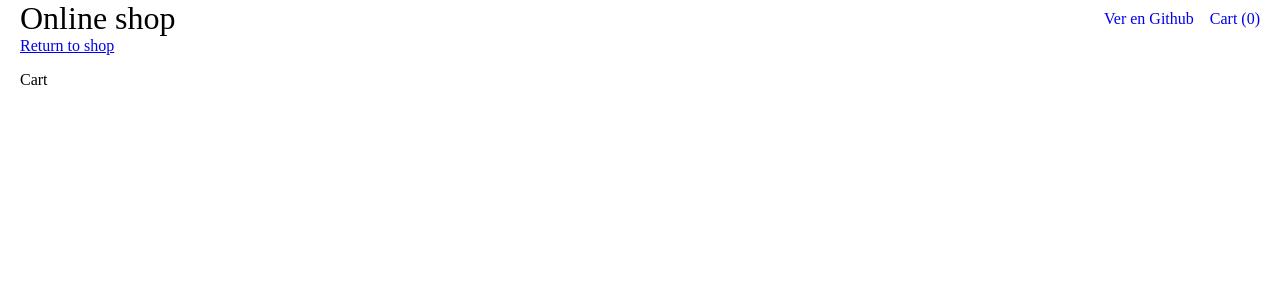
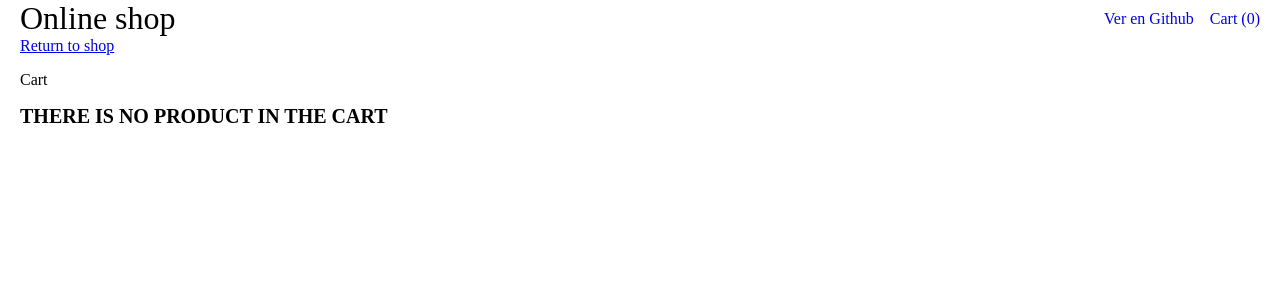
Before and after one commit to MMadlos/online-shop, a React (Vite) app: page /cart in a window 1280 px wide. Shown: the top 300 px of the page. Built offline with nearby package versions, Linux system fonts and the light colour scheme.

Commit message:
Add text if there is no product in the cart

```diff
--- a/src/components/CartList.jsx
+++ b/src/components/CartList.jsx
@@ -48,6 +48,8 @@ function CartList() {
 			<Link to="/">Return to shop</Link>
 			<p>Cart</p>
 
+			{cartList.length === 0 && <h2> THERE IS NO PRODUCT IN THE CART</h2>}
+
 			{cartList?.map((product) => {
 				return (
 					<CartProduct
```
